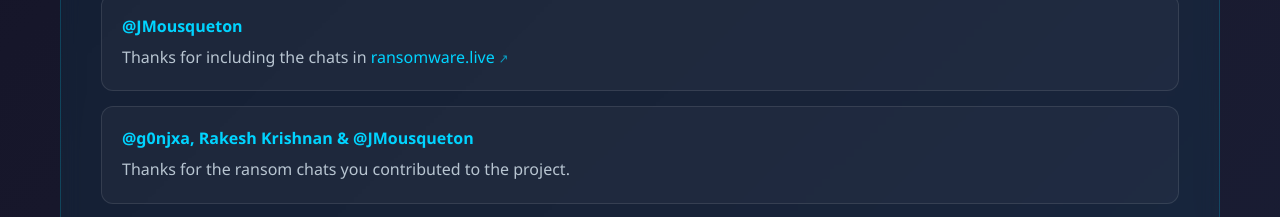
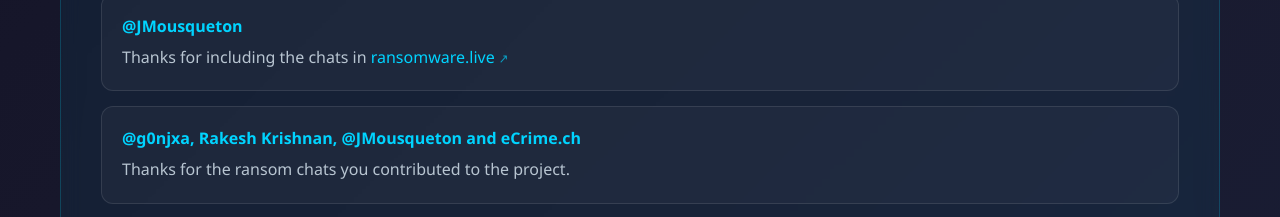
Before and after one commit to Casualtek/ransomch.at, a plain HTML site: page about.html in a window 1280 px wide. Shown: the part 1380-1597 px from the top of the page. Drawn offline with Linux system fonts and the light colour scheme; no server answers.

Commit message:
Update about.html

```diff
--- a/about.html
+++ b/about.html
@@ -64,7 +64,7 @@
                     </div>
 
                     <div class="ack-item">
-                        <div class="ack-contributor">@g0njxa, Rakesh Krishnan & @JMousqueton</div>
+                        <div class="ack-contributor">@g0njxa, Rakesh Krishnan, @JMousqueton and eCrime.ch</div>
                         <div class="ack-description">Thanks for the ransom chats you contributed to the project.</div>
                     </div>
 
```
